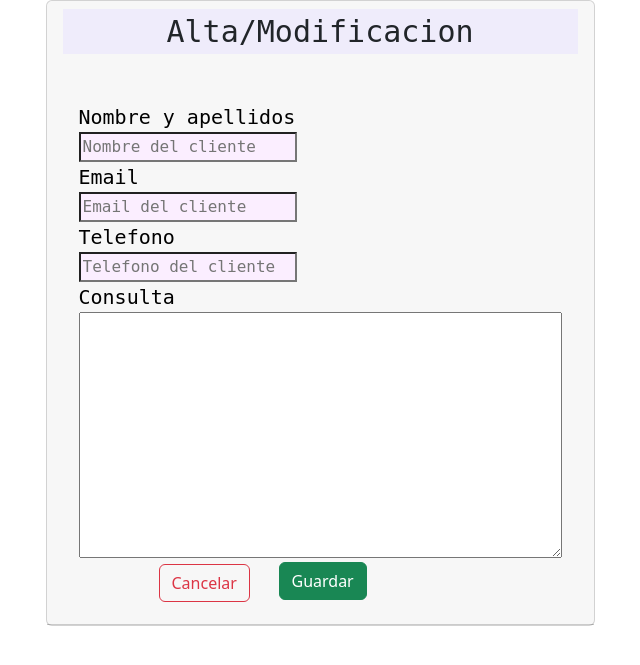
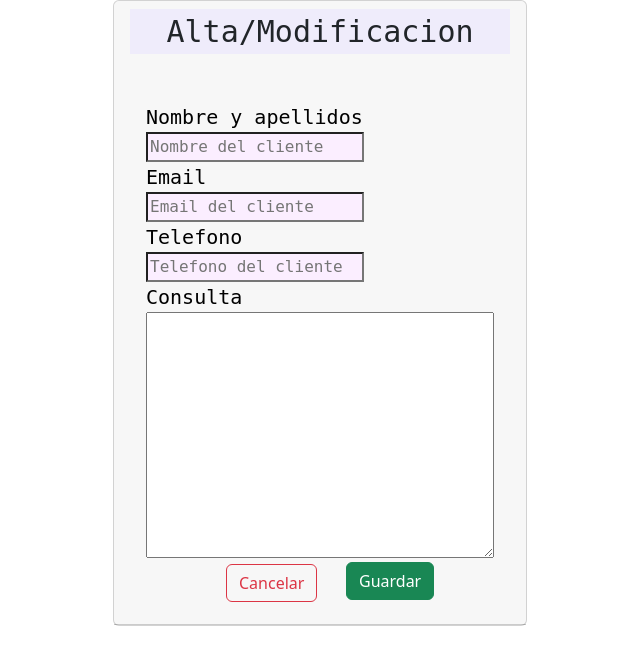
Before and after one commit to Sergio-Fernandez-Dev/quintomilenio, a PHP site: page /?action=create in a window 1280 px wide. Shown: the top 665 px of the page, without its empty margins (320-960 px from the left). Run offline with PHP 8.4, Linux system fonts and the light colour scheme.

Commit message:
Fixing Textarea Responsive Width

```diff
--- a/src/Views/form.css
+++ b/src/Views/form.css
@@ -13,6 +13,7 @@
     font-size: 20px;
     font-style: bold;
     color: black;
+    max-width: 100%;
 
 }
 
@@ -23,6 +24,7 @@
     font-size: 36px;
     font-family: monospace;
     background-color: #EFECFB; opacity: 100%;
+    max-width: 100%;
 
 }
 .card-tittle{
@@ -33,15 +35,32 @@
     font-size: 30px;
     font-family: monospace;
     background-color: #EFECFB; opacity: 100%;
+    max-width: 100%;
 
 }
 
 .card-mb-3{
-    border-radius: 50px;
+    border-radius: 1px;
     box-shadow: 0 10px 20px 0;
+    margin-top: 320px;
 
 
 }
+
+.card-body{
+    max-width: 260px;
+    max-width: 380px;
+   /* background-color: aqua; */
+
+
+}
+.card-dataa{
+
+    max-width: 100%;
+
+}
+
+
 .saveButton{
     display: grid;
     grid-row: end;
@@ -50,6 +69,7 @@
     margin-left: 200px;
     margin-top: -50px;
 
+
 }
 .cancellButton{
     display: grid;
@@ -57,11 +77,18 @@
     width:80px;
     padding-top: -10px;
     margin-left: 80px;
+
+
 }
 
 input{
 
     font-family: monospace;
     background-color: rgb(251, 238, 255);
+    max-width: 100%;
 
 }
+
+textarea {
+    max-width: 100%;
+}
--- a/src/Views/form.php
+++ b/src/Views/form.php
@@ -31,7 +31,7 @@
 
     <main>
         <link rel="stylesheet" href="src/Views/form.css">
-        <div class='card mb-3' style='max-width: 80em;' style='max-height: 140em;'>
+        <div class='card mb-3' style='max-width: 80em;'>
             <div class='card-header'>
                 <p class='card-tittle'>Alta/Modificacion</p>
                 <div class='card-body '>
```
